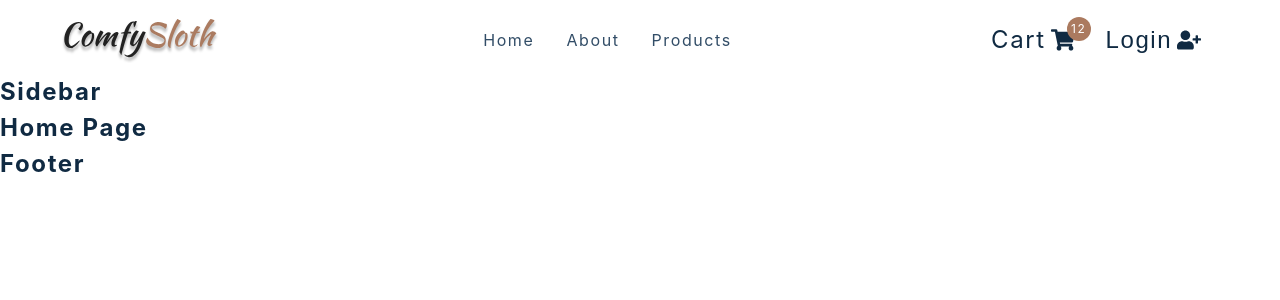
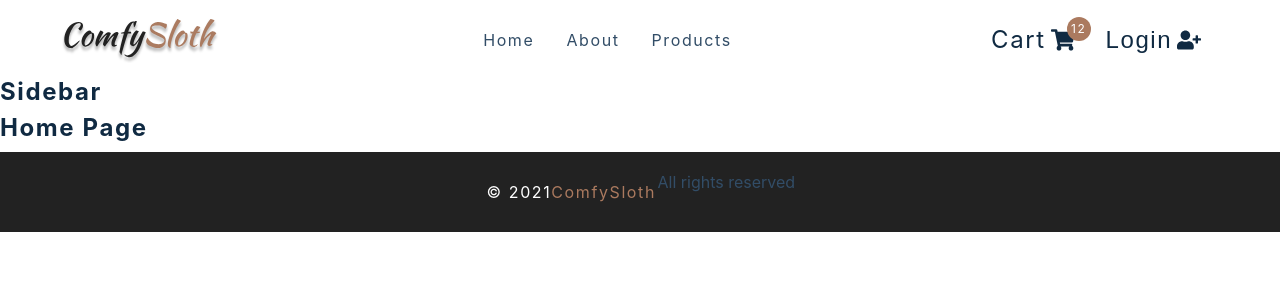
Before and after one commit to CodingOnMars/comfy-store-react, a React (Create React App) app: page / in a window 1280 px wide. Shown: the top 300 px of the page. Built offline with nearby package versions, Linux system fonts and the light colour scheme; the HTML template or start-up script is replaced by a standard one.

Commit message:
Footer setup

```diff
--- a/src/components/Footer.js
+++ b/src/components/Footer.js
@@ -1,8 +1,16 @@
-import React from 'react'
-import styled from 'styled-components'
+import React from 'react';
+import styled from 'styled-components';
 const Footer = () => {
-  return <h4>footer</h4>
-}
+  return (
+    <Wrapper>
+      <h5>
+        &copy; {new Date().getFullYear()}
+        <span>ComfySloth</span>
+      </h5>
+      <p>All rights reserved</p>
+    </Wrapper>
+  );
+};
 
 const Wrapper = styled.footer`
   height: 5rem;
@@ -26,6 +34,6 @@ const Wrapper = styled.footer`
   @media (min-width: 776px) {
     flex-direction: row;
   }
-`
+`;
 
-export default Footer
+export default Footer;
--- a/src/components/Navbar.js
+++ b/src/components/Navbar.js
@@ -15,7 +15,7 @@ const Nav = () => {
       <div className='nav-center'>
         <div className='nav-header'>
           <Link to='/'>
-            <img src={logo} alt='Comfy Slot' />
+            <img src={logo} alt='Comfy Sloth' />
           </Link>
           <button className='nav-toggle' type='button'>
             <FaBars />
```
